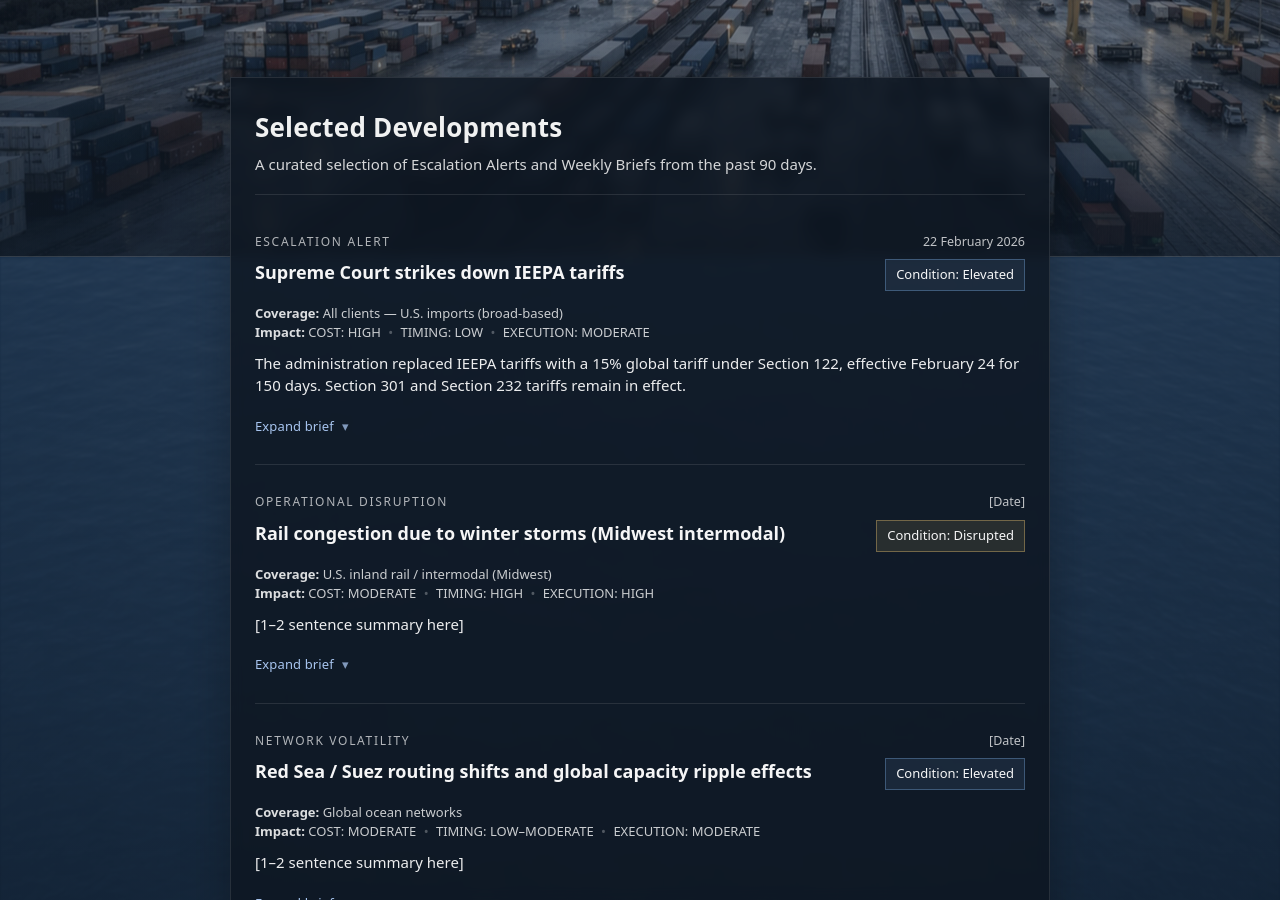
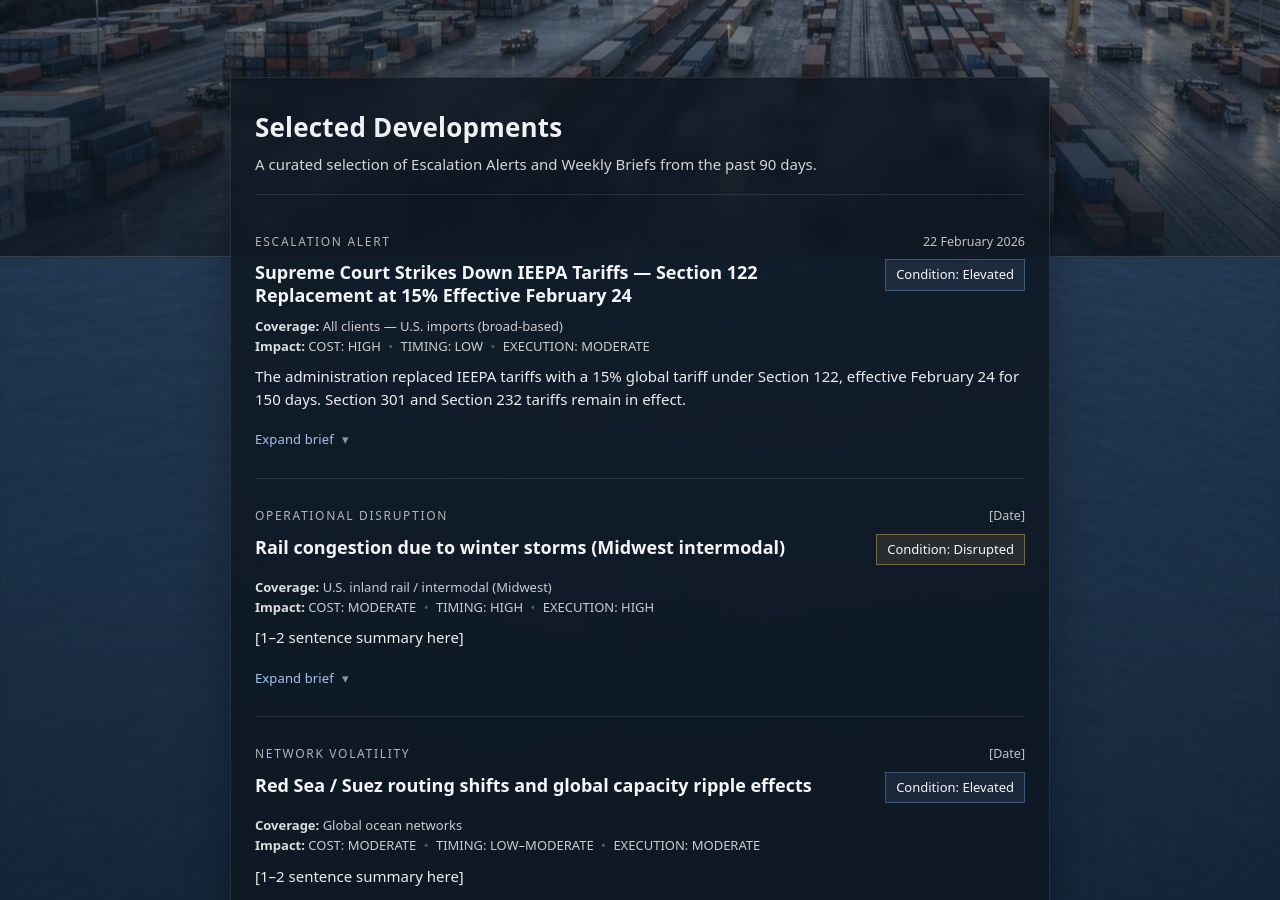
Before and after one commit to importrisk/import-risk-intelligence-site, a Jekyll site: the page built from insights.html, in a window 1280 px wide and 900 px high, scrolled down 391 px. Built offline with Jekyll 4.4.1, drawn with Linux system fonts in a browser that asks for light colours.

Commit message:
Update insights.html

```diff
--- a/insights.html
+++ b/insights.html
@@ -45,7 +45,7 @@ description: Examples of what an IRI Escalation Alert or Weekly Brief looks like
             <!-- Title row + Condition on right -->
             <div class="brief-topline">
               <h3 class="brief-title">
-                Supreme Court strikes down IEEPA tariffs
+                Supreme Court Strikes Down IEEPA Tariffs — Section 122 Replacement at 15% Effective February 24
               </h3>
 
               <div class="brief-right">
```
